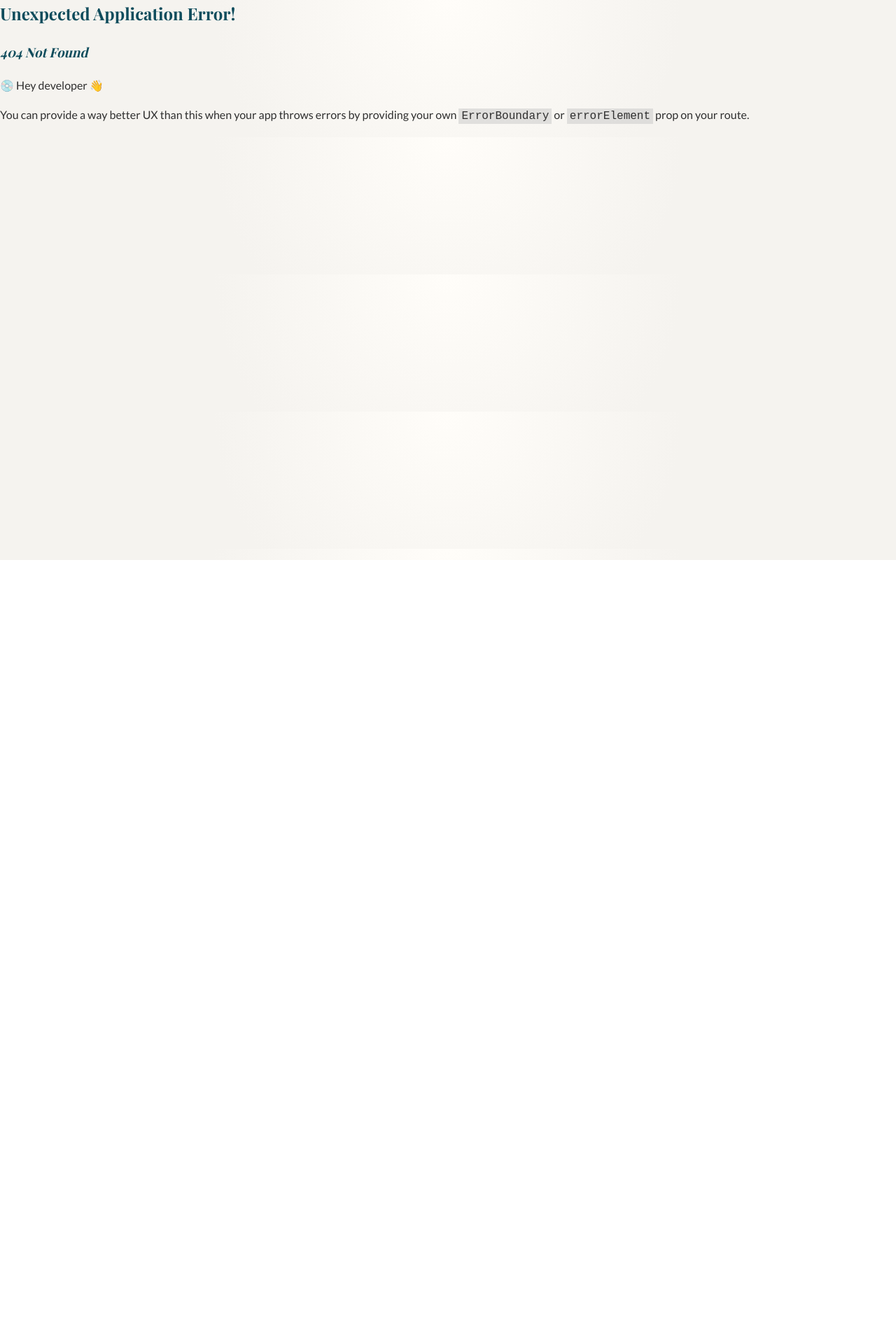
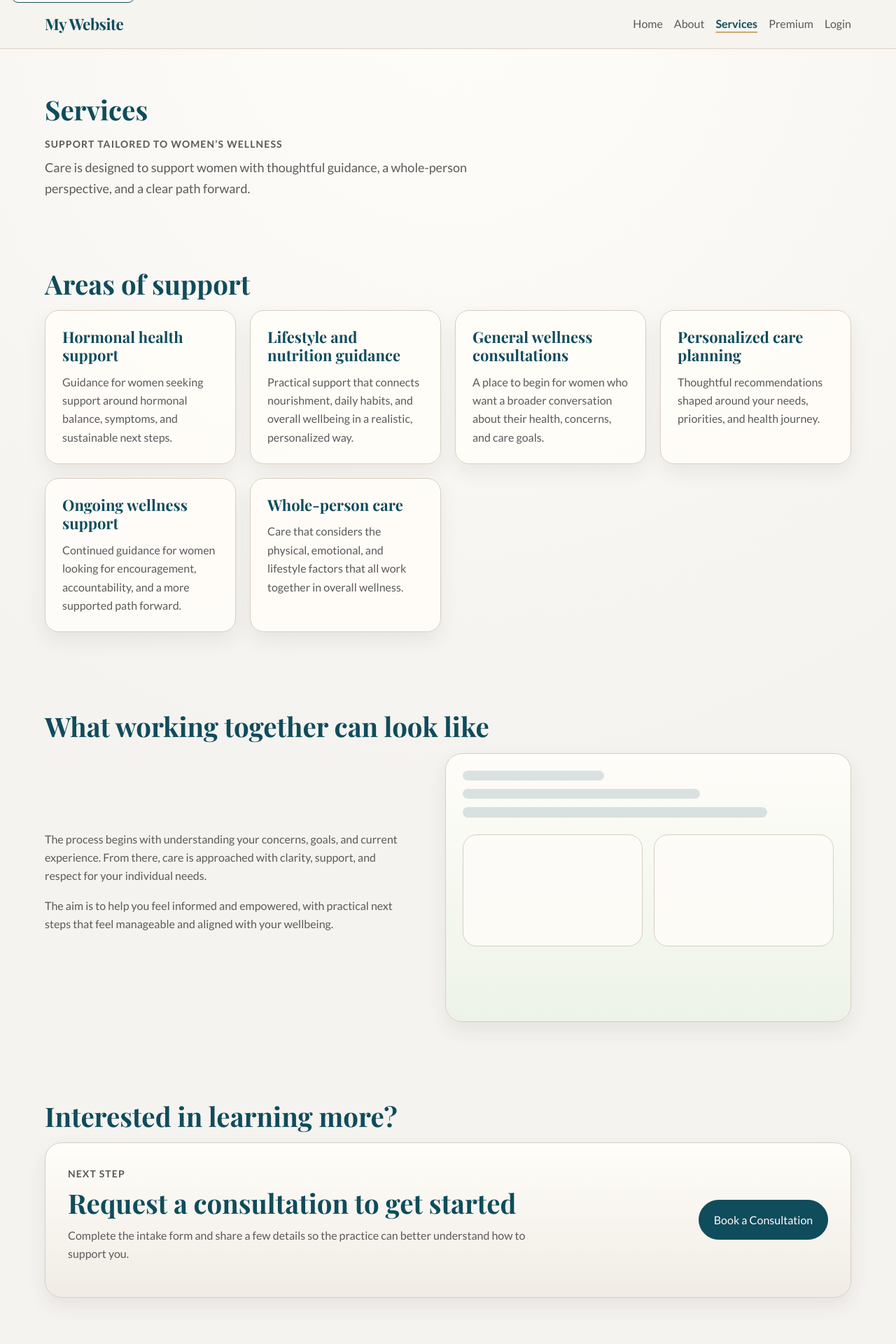
Before and after one commit to StefnotAdevyet/angiesSite, a React (Vite) app: page /services in a window 1280 px wide. Before the commit this address had no page. Shown: the top 1920 px of the page at 70% size. Before the commit the page ends 800 px from the top, so only its background shows below. Built offline with nearby package versions, Linux system fonts and the light colour scheme.

Commit message:
Add services page with offerings and consultation CTA

```diff
--- a/src/app/Routes.tsx
+++ b/src/app/Routes.tsx
@@ -8,6 +8,7 @@ import { IntakePage } from "../pages/IntakePage";
 import { LoginPage } from "../pages/LoginPage";
 import { PremiumPage } from "../pages/PremiumPage";
 import { PricingPage } from "../pages/PricingPage";
+import { ServicesPage } from "../pages/ServicesPage";
 
 export const router = createBrowserRouter([
     {
@@ -21,6 +22,10 @@ export const router = createBrowserRouter([
             {
                 path: "about",
                 element: <AboutPage />,
+            },
+            {
+                path: "services",
+                element: <ServicesPage />,
             },
             {
                 path: "intake",
--- a/src/components/layout/Header.tsx
+++ b/src/components/layout/Header.tsx
@@ -32,6 +32,11 @@ export function Header() {
                             </NavLink>
                         </li>
                         <li>
+                            <NavLink to="/services" className={getNavLinkClassName}>
+                                Services
+                            </NavLink>
+                        </li>
+                        <li>
                             <NavLink to="/premium" className={getNavLinkClassName}>
                                 Premium
                             </NavLink>
--- /dev/null
+++ b/src/pages/ServicesPage.tsx
@@ -0,0 +1,112 @@
+import { Link } from "react-router-dom";
+import { Button } from "../components/ui/Button";
+import { Card } from "../components/ui/Card";
+import { Container } from "../components/ui/Container";
+import { Section } from "../components/ui/Section";
+
+export function ServicesPage() {
+    return (
+        <Container>
+            <Section className="services-hero" title="Services" titleId="services-page-title">
+                <p className="section-kicker">Support tailored to women’s wellness</p>
+                <p className="services-lead">
+                    Care is designed to support women with thoughtful guidance, a whole-person
+                    perspective, and a clear path forward.
+                </p>
+            </Section>
+
+            <Section title="Areas of support" titleId="services-grid-title">
+                <div className="card-grid">
+                    <Card title="Hormonal health support" titleId="service-hormonal-health-title">
+                        <p>
+                            Guidance for women seeking support around hormonal balance, symptoms,
+                            and sustainable next steps.
+                        </p>
+                    </Card>
+
+                    <Card title="Lifestyle and nutrition guidance" titleId="service-lifestyle-guidance-title">
+                        <p>
+                            Practical support that connects nourishment, daily habits, and
+                            overall wellbeing in a realistic, personalized way.
+                        </p>
+                    </Card>
+
+                    <Card title="General wellness consultations" titleId="service-general-wellness-title">
+                        <p>
+                            A place to begin for women who want a broader conversation about
+                            their health, concerns, and care goals.
+                        </p>
+                    </Card>
+
+                    <Card title="Personalized care planning" titleId="service-care-planning-title">
+                        <p>
+                            Thoughtful recommendations shaped around your needs, priorities,
+                            and health journey.
+                        </p>
+                    </Card>
+
+                    <Card title="Ongoing wellness support" titleId="service-ongoing-support-title">
+                        <p>
+                            Continued guidance for women looking for encouragement, accountability,
+                            and a more supported path forward.
+                        </p>
+                    </Card>
+
+                    <Card title="Whole-person care" titleId="service-whole-person-title">
+                        <p>
+                            Care that considers the physical, emotional, and lifestyle factors
+                            that all work together in overall wellness.
+                        </p>
+                    </Card>
+                </div>
+            </Section>
+
+            <Section className="feature-section" title="What working together can look like" titleId="services-process-title">
+                <div className="feature-layout">
+                    <div className="feature-content">
+                        <p>
+                            The process begins with understanding your concerns, goals, and
+                            current experience. From there, care is approached with clarity,
+                            support, and respect for your individual needs.
+                        </p>
+                        <p>
+                            The aim is to help you feel informed and empowered, with practical
+                            next steps that feel manageable and aligned with your wellbeing.
+                        </p>
+                    </div>
+
+                    <div className="feature-visual" aria-hidden="true">
+                        <div className="feature-panel">
+                            <div className="feature-panel-line short" />
+                            <div className="feature-panel-line medium" />
+                            <div className="feature-panel-line long" />
+                            <div className="feature-panel-blocks">
+                                <div />
+                                <div />
+                            </div>
+                        </div>
+                    </div>
+                </div>
+            </Section>
+
+            <Section className="cta-section" title="Interested in learning more?" titleId="services-cta-title">
+                <div className="cta-card">
+                    <div>
+                        <p className="section-kicker">Next step</p>
+                        <h2 id="services-cta-title">Request a consultation to get started</h2>
+                        <p>
+                            Complete the intake form and share a few details so the practice
+                            can better understand how to support you.
+                        </p>
+                    </div>
+
+                    <div className="cta-actions">
+                        <Link to="/intake" className="button-link">
+                            <Button>Book a Consultation</Button>
+                        </Link>
+                    </div>
+                </div>
+            </Section>
+        </Container>
+    );
+}
--- a/src/styles/globals.css
+++ b/src/styles/globals.css
@@ -473,6 +473,21 @@ h6 {
 }
 
 /* =========================================================
+   Services page
+   ========================================================= */
+
+.services-hero {
+    padding-top: var(--space-16);
+    padding-bottom: var(--space-8);
+}
+
+.services-lead {
+    max-width: 48rem;
+    font-size: var(--font-size-md);
+    color: var(--color-text-muted);
+}
+
+/* =========================================================
    Forms
    ========================================================= */
 
```
